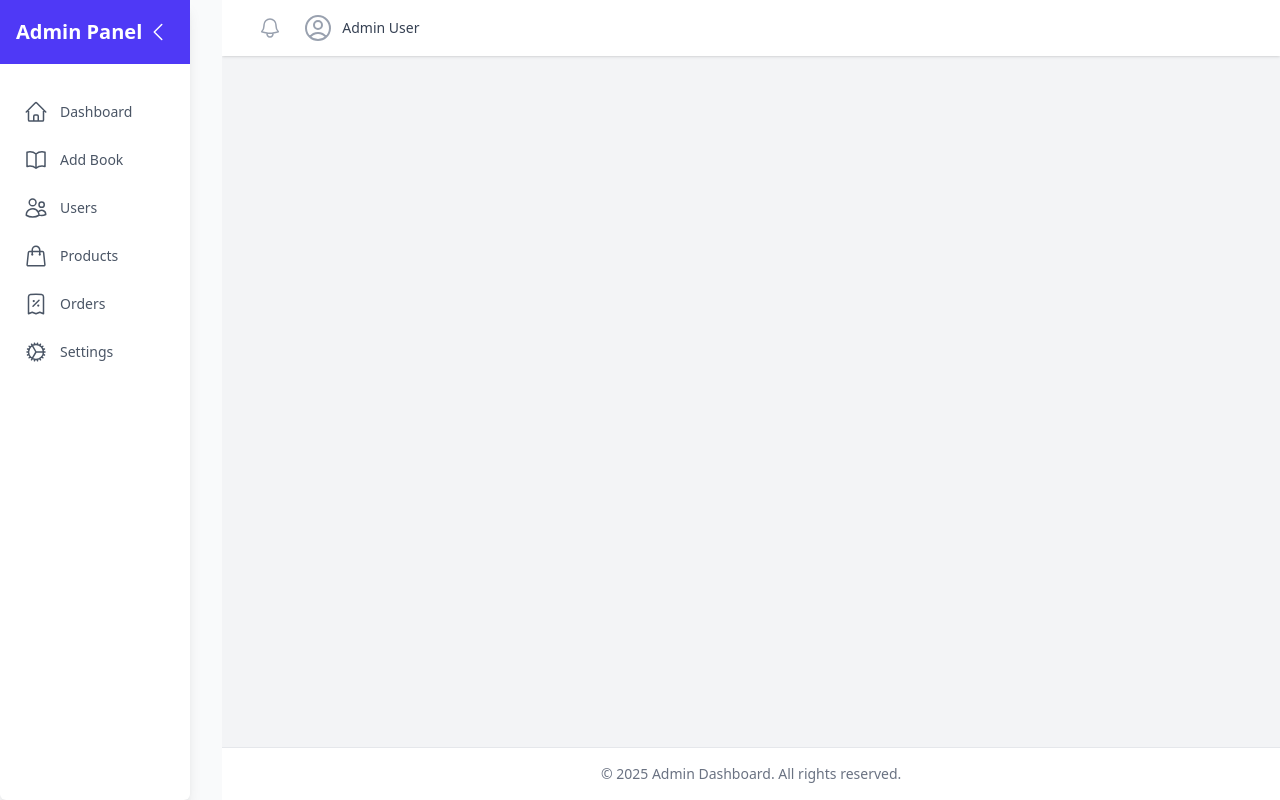
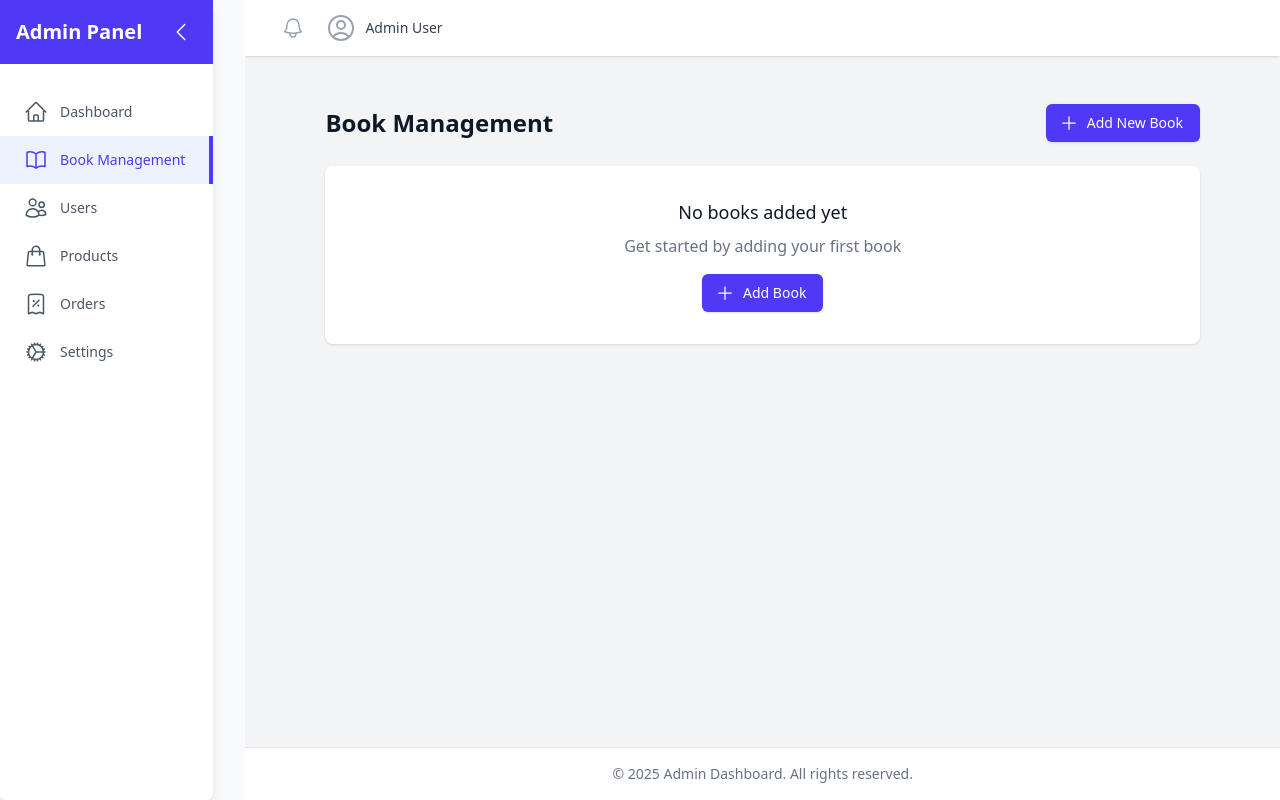
Before and after one commit to abhishekkamyani/sareer-admin-panel, a React (Vite) app: page /book-management in a window 1280 px wide. Built offline with nearby package versions, Linux system fonts and the light colour scheme.

Commit message:
Modified book-management page design

```diff
--- a/src/App.jsx
+++ b/src/App.jsx
@@ -11,7 +11,7 @@ function App() {
       <Layout>
         <Routes>
           <Route path="/" element={<Dashboard />} />
-          <Route path="/add-book" element={<BookManagement
+          <Route path="/book-management" element={<BookManagement
            />} />
         </Routes>
       </Layout>
--- a/src/components/layout/Sidebar.jsx
+++ b/src/components/layout/Sidebar.jsx
@@ -13,7 +13,7 @@ import {
 const Sidebar = ({ sidebarOpen, setSidebarOpen, isCollapsed, setIsCollapsed }) => {
   const navigation = [
     { name: 'Dashboard', href: '/', icon: HomeIcon },
-    { name: 'Add Book', href: '/add-book', icon: BookOpenIcon },
+    { name: 'Book Management', href: 'book-management', icon: BookOpenIcon },
     { name: 'Users', href: '/users', icon: UsersIcon },
     { name: 'Products', href: '/products', icon: ShoppingBagIcon },
     { name: 'Orders', href: '/orders', icon: ReceiptPercentIcon },
--- a/src/pages/BookManagement.jsx
+++ b/src/pages/BookManagement.jsx
@@ -1,12 +1,11 @@
 import { useState } from "react";
-import BookForm from "../components/books/BookForm";
 import { BookFormModal } from "../components/books/BookFormModal";
-// import BookList from '../components/BookList';
+import { PlusIcon } from "@heroicons/react/24/outline";
 
 export const BookManagement = () => {
   const [books, setBooks] = useState([]);
   const [editingBook, setEditingBook] = useState(null);
-  const [isModalOpened, setIsModalOpened] = useState(true);
+  const [isModalOpened, setIsModalOpened] = useState(false);
 
   const handleSubmit = (data) => {
     if (editingBook) {
@@ -17,38 +16,167 @@ export const BookManagement = () => {
         )
       );
     } else {
-      // Add new book
+      // Add new book with current timestamp as ID
       setBooks([...books, { ...data, id: Date.now() }]);
     }
     setEditingBook(null);
+    setIsModalOpened(false);
   };
 
   const handleEdit = (book) => {
     setEditingBook(book);
+    setIsModalOpened(true);
   };
 
   const handleDelete = (id) => {
-    setBooks(books.filter((book) => book.id !== id));
+    if (window.confirm("Are you sure you want to delete this book?")) {
+      setBooks(books.filter((book) => book.id !== id));
+    }
   };
 
   return (
     <div className="max-w-7xl mx-auto px-4 sm:px-6 lg:px-8 py-8">
-      <h1 className="text-2xl font-bold text-gray-900 mb-6">Book Management</h1>
-      <button onClick={() => setIsModalOpened(true)}>Add new book</button>
+      <div className="flex justify-between items-center mb-6">
+        <h1 className="text-2xl font-bold text-gray-900">Book Management</h1>
+        <button
+          onClick={() => {
+            setEditingBook(null);
+            setIsModalOpened(true);
+          }}
+          className="inline-flex items-center px-4 py-2 border border-transparent rounded-md shadow-sm text-sm font-medium text-white bg-indigo-600 hover:bg-indigo-700 focus:outline-none focus:ring-2 focus:ring-offset-2 focus:ring-indigo-500"
+        >
+          <PlusIcon className="-ml-1 mr-2 h-5 w-5" />
+          Add New Book
+        </button>
+      </div>
 
-      {/* <BookList
-        books={books}
-        onEdit={handleEdit}
-        onDelete={handleDelete}
-      /> */}
-      {isModalOpened && (
-        <BookFormModal
-          isOpen={isModalOpened}
-          onClose={() => setIsModalOpened(false)}
-          initialData={editingBook}
-          onSubmit={handleSubmit}
-        />
+      {/* Placeholder for BookList component */}
+      {books.length === 0 ? (
+        <div className="bg-white shadow rounded-lg p-8 text-center">
+          <h3 className="text-lg font-medium text-gray-900 mb-2">
+            No books added yet
+          </h3>
+          <p className="text-gray-500 mb-4">
+            Get started by adding your first book
+          </p>
+          <button
+            onClick={() => setIsModalOpened(true)}
+            className="inline-flex items-center px-4 py-2 border border-transparent rounded-md shadow-sm text-sm font-medium text-white bg-indigo-600 hover:bg-indigo-700"
+          >
+            <PlusIcon className="-ml-1 mr-2 h-5 w-5" />
+            Add Book
+          </button>
+        </div>
+      ) : (
+        <div className="bg-white shadow overflow-hidden sm:rounded-lg">
+          <table className="min-w-full divide-y divide-gray-200">
+            <thead className="bg-gray-50">
+              <tr>
+                <th
+                  scope="col"
+                  className="px-6 py-3 text-left text-xs font-medium text-gray-500 uppercase tracking-wider"
+                >
+                  Cover
+                </th>
+                <th
+                  scope="col"
+                  className="px-6 py-3 text-left text-xs font-medium text-gray-500 uppercase tracking-wider"
+                >
+                  Title
+                </th>
+                <th
+                  scope="col"
+                  className="px-6 py-3 text-left text-xs font-medium text-gray-500 uppercase tracking-wider"
+                >
+                  Author
+                </th>
+                <th
+                  scope="col"
+                  className="px-6 py-3 text-left text-xs font-medium text-gray-500 uppercase tracking-wider"
+                >
+                  Price
+                </th>
+                <th
+                  scope="col"
+                  className="px-6 py-3 text-left text-xs font-medium text-gray-500 uppercase tracking-wider"
+                >
+                  Actions
+                </th>
+              </tr>
+            </thead>
+            <tbody className="bg-white divide-y divide-gray-200">
+              {books.map((book) => (
+                <tr key={book.id}>
+                  <td className="px-6 py-4 whitespace-nowrap">
+                    {book.coverImage ? (
+                      <img
+                        src={
+                          typeof book.coverImage === "string"
+                            ? book.coverImage
+                            : URL.createObjectURL(book.coverImage)
+                        }
+                        alt="Book cover"
+                        className="h-10 w-10 object-cover rounded"
+                      />
+                    ) : (
+                      <div className="h-10 w-10 bg-gray-200 rounded flex items-center justify-center">
+                        <span className="text-xs text-gray-500">No cover</span>
+                      </div>
+                    )}
+                  </td>
+                  <td className="px-6 py-4 whitespace-nowrap">
+                    <div className="text-sm font-medium text-gray-900">
+                      {book.name}
+                    </div>
+                    <div className="text-sm text-gray-500">
+                      {book.category}
+                    </div>
+                  </td>
+                  <td className="px-6 py-4 whitespace-nowrap text-sm text-gray-500">
+                    {book.writer}
+                  </td>
+                  <td className="px-6 py-4 whitespace-nowrap">
+                    <div className="text-sm text-gray-900">
+                      ₨{book.pricePkr?.toFixed(2)}
+                    </div>
+                    {book.discountValue > 0 && (
+                      <div className="text-xs text-green-600">
+                        {book.discountType === "percentage"
+                          ? `${book.discountValue}% off`
+                          : `₨${book.discountValue} off`}
+                      </div>
+                    )}
+                  </td>
+                  <td className="px-6 py-4 whitespace-nowrap text-right text-sm font-medium">
+                    <button
+                      onClick={() => handleEdit(book)}
+                      className="text-indigo-600 hover:text-indigo-900 mr-4"
+                    >
+                      Edit
+                    </button>
+                    <button
+                      onClick={() => handleDelete(book.id)}
+                      className="text-red-600 hover:text-red-900"
+                    >
+                      Delete
+                    </button>
+                  </td>
+                </tr>
+              ))}
+            </tbody>
+          </table>
+        </div>
       )}
+
+      <BookFormModal
+        isOpen={isModalOpened}
+        onClose={() => {
+          setEditingBook(null);
+          setIsModalOpened(false);
+        }}
+        initialData={editingBook}
+        onSubmit={handleSubmit}
+      />
     </div>
   );
 };
```
